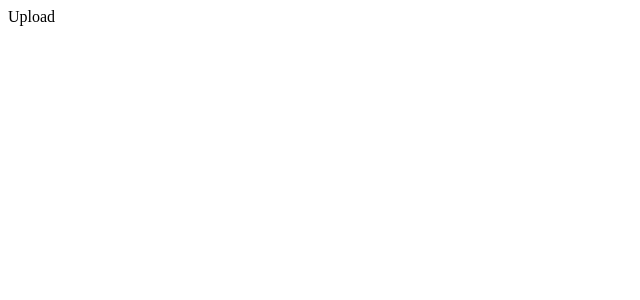
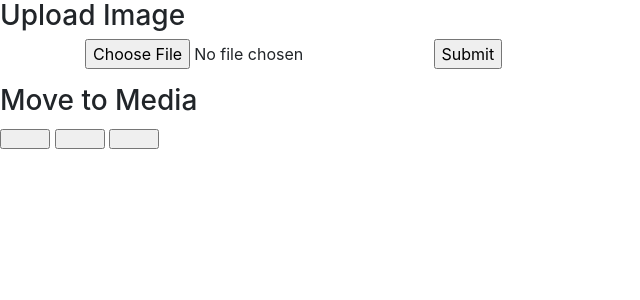
Before and after one commit to dhanvsagar/Ploader, a Django app: page /guestbook/upload in a window 1280 px wide. Before the commit the part shown is almost empty. Shown: the top 300 px of the page, without its empty margins (0-640 px from the left). Run offline with Django 3.2, Linux system fonts and the light colour scheme; some libraries are stand-ins or nearby versions.

Commit message:
Modified Upload view

```diff
--- a/guestbook/templates/guestbook/upload.html
+++ b/guestbook/templates/guestbook/upload.html
@@ -4,11 +4,34 @@
 <head>
 	<title>Upload P</title>
 	<meta charset="UTF-8">
+		<link rel="stylesheet" type="text/css" href="{% static 'guestbook/css/vendor/bootstrap/css/bootstrap.css' %}">
 </head>
+
 <body>
+<style>
+	button{
+		width:50px;
+		height:20px;
+		padding:5px;
+	}
+</style>
 
-Upload
 
+<h3>Upload Image</h3>
+
+<div class="container">
+	<p>
+	<input type="file" name="ser_image" >
+	<input type="submit" name="Upload">
+	</p>
+</div>
+
+<div class="social_upload">
+	<h3>Move to Media</h3>
+	<button type="button" name="insta"></button>
+	<button type="button" name="fb"></button>
+	<button type="button" name="twitter"></button>
+</div>
 
 
 </body>
```
